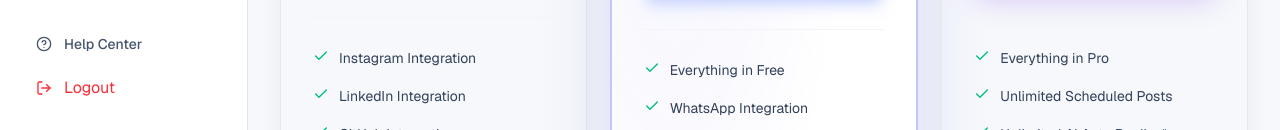
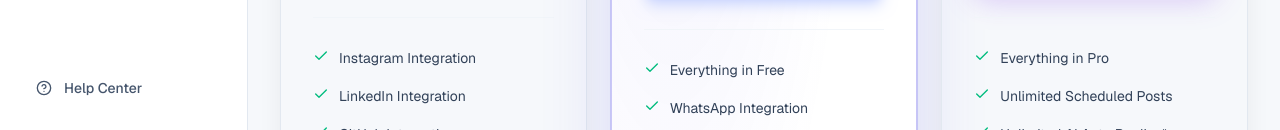
Before and after one commit to budhathoki10/SocialMediaPlatform, a Next.js app: page /dashboard/settings/billing in a window 1280 px wide. Shown: the part 670-800 px from the top of the page. Built offline with nearby package versions, Linux system fonts and the light colour scheme; no server answers; sample sign-in values are in the browser's storage.

Commit message:
fix: remove duplicate logout link from dashboard sidebar footer
Logout is already available from Settings > Profile via the shared
LogoutButton confirmation dialog; having a second entry point in the
sidebar footer was redundant.

```diff
--- a/components/dashboard/DashboardSidebar.tsx
+++ b/components/dashboard/DashboardSidebar.tsx
@@ -6,7 +6,6 @@ import {
   CircleHelp,
   CirclePlus,
   LayoutDashboard,
-  LogOut,
   Menu,
   MessageCircle,
   MessageSquare,
@@ -23,7 +22,6 @@ import { AnimatePresence, motion } from "motion/react";
 import { usePathname } from "next/navigation";
 import { useEffect, useState, type ReactNode } from "react";
 
-import LogoutButton from "@/components/dashboard/LogoutButton";
 import NotificationsButton from "@/components/dashboard/NotificationsButton";
 import { ModalBackdrop } from "@/components/motion/Modal";
 import { SPRING } from "@/lib/motion/tokens";
@@ -217,10 +215,6 @@ function SidebarNavContent({
             <CircleHelp className="h-4 w-4" />
             Help Center
           </a>
-          <LogoutButton className="flex h-9 w-full items-center gap-3 rounded-control px-4 text-sm font-medium text-red-500 hover:bg-red-50">
-            <LogOut className="h-4 w-4" />
-            Logout
-          </LogoutButton>
         </div>
       </div>
     </>
```
